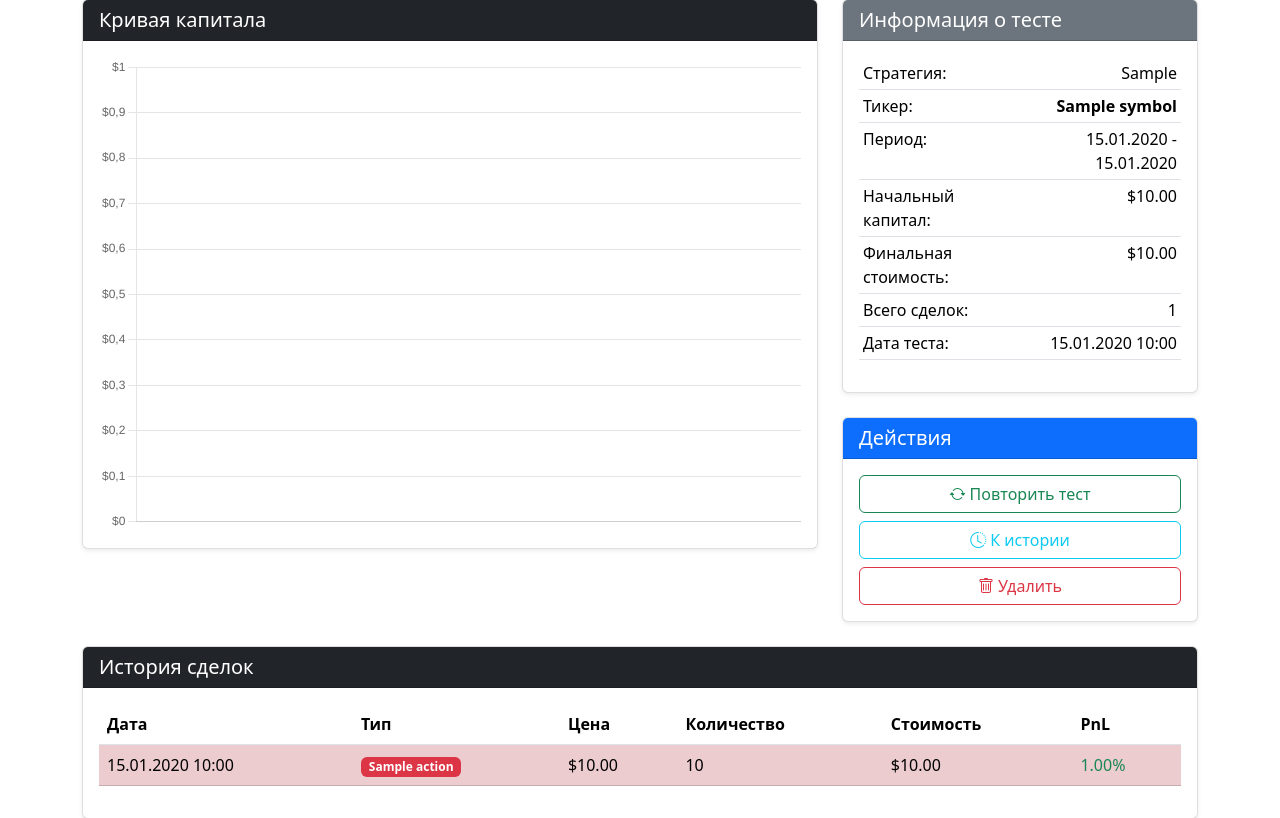
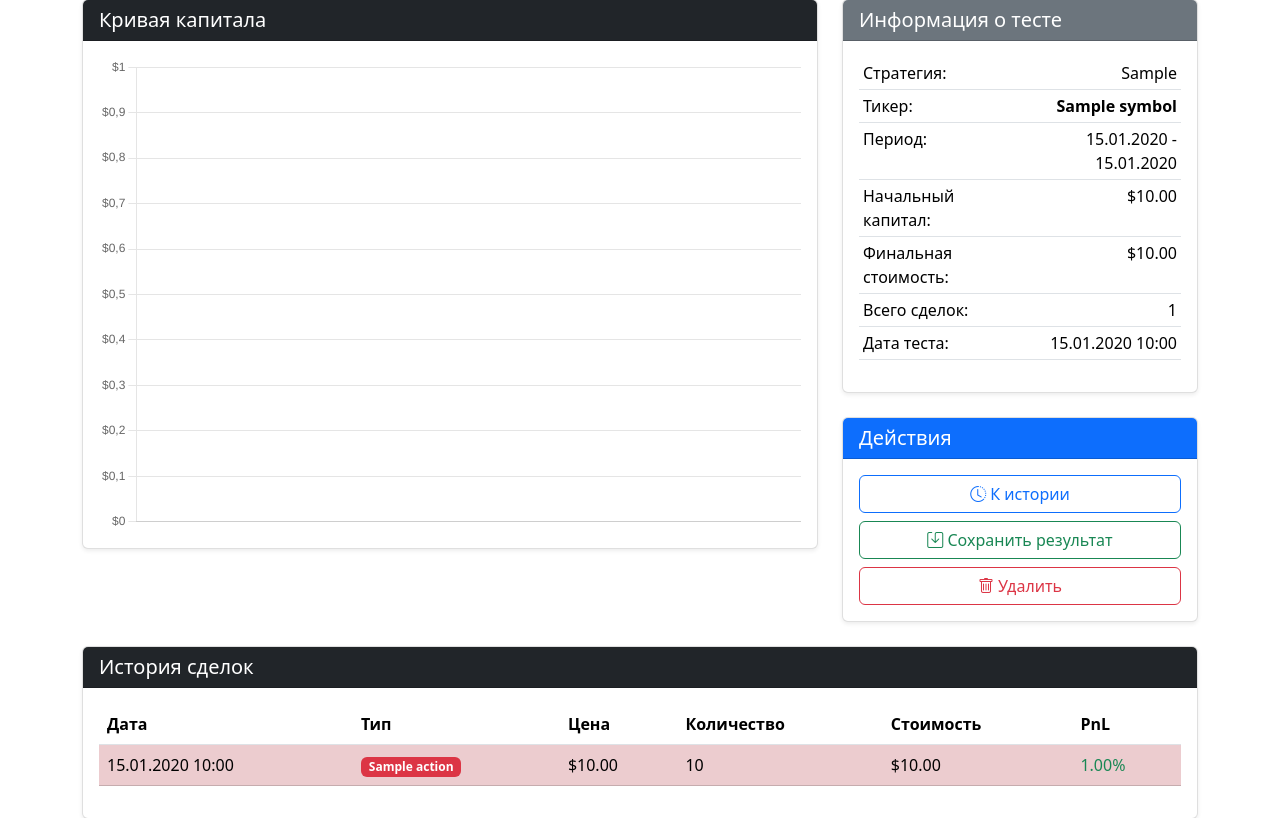
Before and after one commit to WanderGarro/Algorithmic-Backtesting-Engine, a Django app: template trading/templates/trading/result_detail.html in a window 1280 px wide. Shown: the part 280-1098 px from the top of the page. Run offline with Django 4.2, Linux system fonts and the light colour scheme; the template is opened without the code that fills it: most values are stand-ins (such as "Sample title", 1, 10 or a date in 2020); data that the repository does not hold is empty; some libraries are stand-ins or nearby versions.

Commit message:
1. Обновил README

```diff
--- a/trading/templates/trading/result_detail.html
+++ b/trading/templates/trading/result_detail.html
@@ -124,11 +124,11 @@
             </div>
             <div class="card-body">
                 <div class="d-grid gap-2">
-                    <a href="{% url 'backtest' %}?duplicate={{ result.id }}" class="btn btn-outline-success">
-                        <i class="bi bi-arrow-repeat"></i> Повторить тест
+                    <a href="{% url 'history' %}" class="btn btn-outline-primary">
+                        <i class="bi bi-clock-history"></i> К истории
                     </a>
-                    <a href="{% url 'history' %}" class="btn btn-outline-info">
-                        <i class="bi bi-clock-history"></i> К истории
+                    <a href="{% url 'export_result' result.id %}" class="btn btn-outline-success" id="export-csv-btn">
+                        <i class="bi bi-save"></i> Сохранить результат
                     </a>
                     <form method="post" action="{% url 'delete_result' result.id %}" class="d-inline">
                         {% csrf_token %}
--- a/trading/templates/trading/results.html
+++ b/trading/templates/trading/results.html
@@ -117,11 +117,9 @@
                     <a href="{% url 'result_detail' result_id %}" class="btn btn-outline-primary">
                         <i class="bi bi-eye"></i> Детальный просмотр
                     </a>
-
                     <a href="{% url 'export_result' result_id %}" class="btn btn-outline-success" id="export-csv-btn">
                         <i class="bi bi-save"></i> Сохранить результат
                     </a>
-
                     <a href="{% url 'history' %}" class="btn btn-outline-info">
                         <i class="bi bi-clock-history"></i> История тестов
                     </a>
--- a/trading/views.py
+++ b/trading/views.py
@@ -226,7 +226,7 @@ def export_result_to_csv(request, result_id):
         trades_data = backtest_result.trades_data if backtest_result.trades_data else []
         for trade in trades_data:
             writer.writerow([
-                trade.get('timestamp', ''),
+                trade.get('date', ''),
                 trade.get('action', ''),
                 f"${trade.get('price', 0):.2f}" if trade.get('price') else '',
                 trade.get('quantity', ''),
```
Also changed, not shown: README.md.
